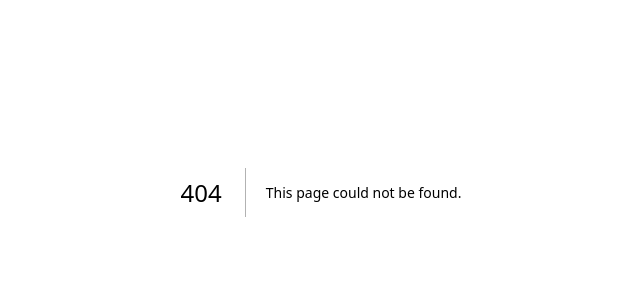
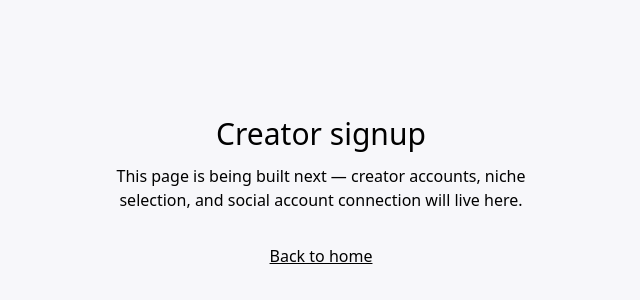
Before and after one commit to prajapatinisha9510-sys/FYDNEX, a Next.js app: page /creator/signup in a window 1280 px wide. Before the commit this address had no page. Shown: the part 208-508 px from the top of the page, without its empty margins (319-959 px from the left). Built offline with nearby package versions, Linux system fonts and the light colour scheme.

Commit message:
Create page.tsx

```diff
--- /dev/null
+++ b/app/creator/signup/page.tsx
@@ -0,0 +1,18 @@
+import Link from "next/link";
+
+export default function CreatorSignup() {
+  return (
+    <div className="min-h-screen flex items-center justify-center px-6 bg-paper">
+      <div className="text-center max-w-md">
+        <h1 className="font-display text-3xl mb-3">Creator signup</h1>
+        <p className="text-muted mb-8">
+          This page is being built next — creator accounts, niche selection,
+          and social account connection will live here.
+        </p>
+        <Link href="/" className="text-amber font-medium underline">
+          Back to home
+        </Link>
+      </div>
+    </div>
+  );
+}
```
